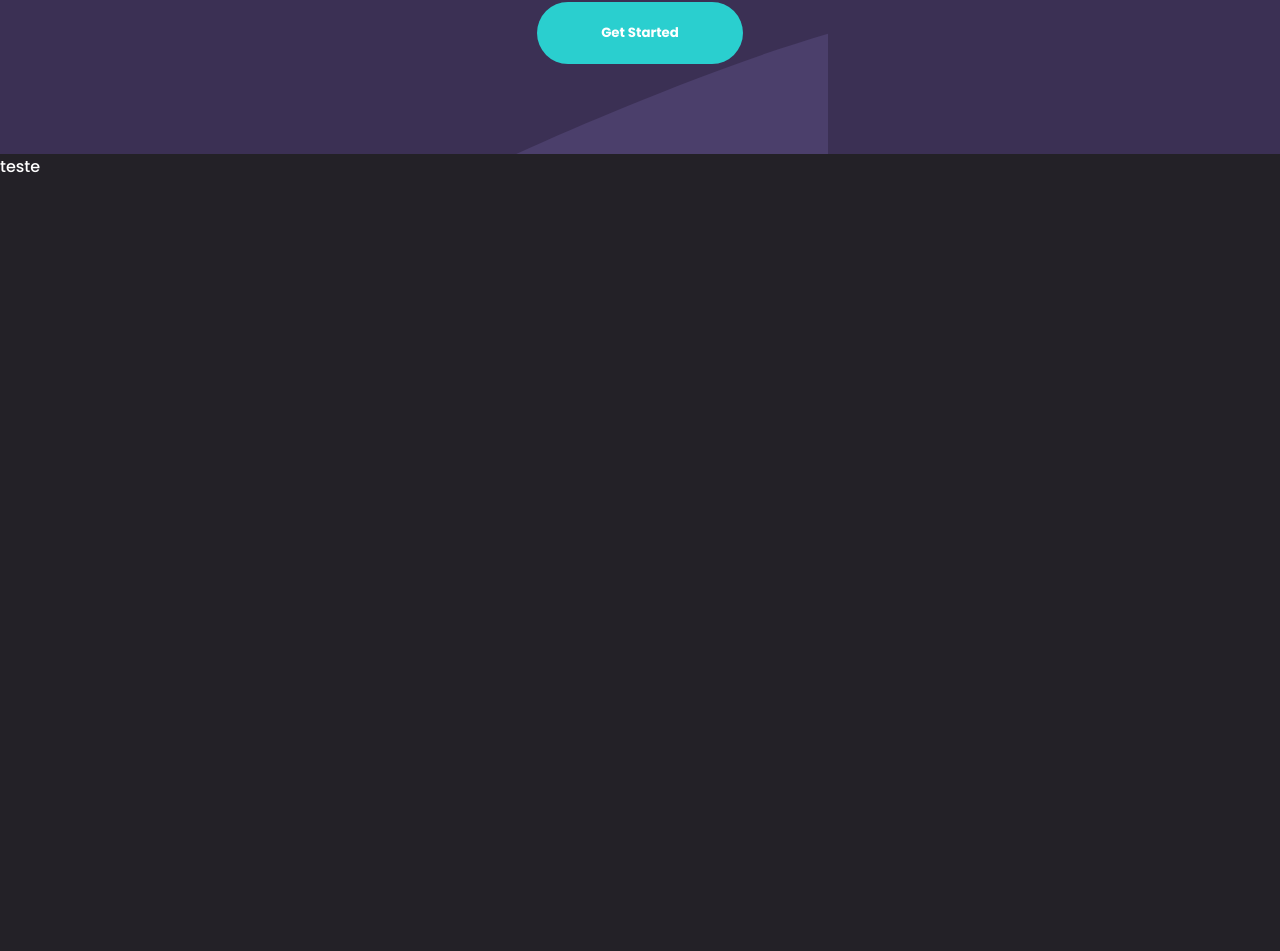
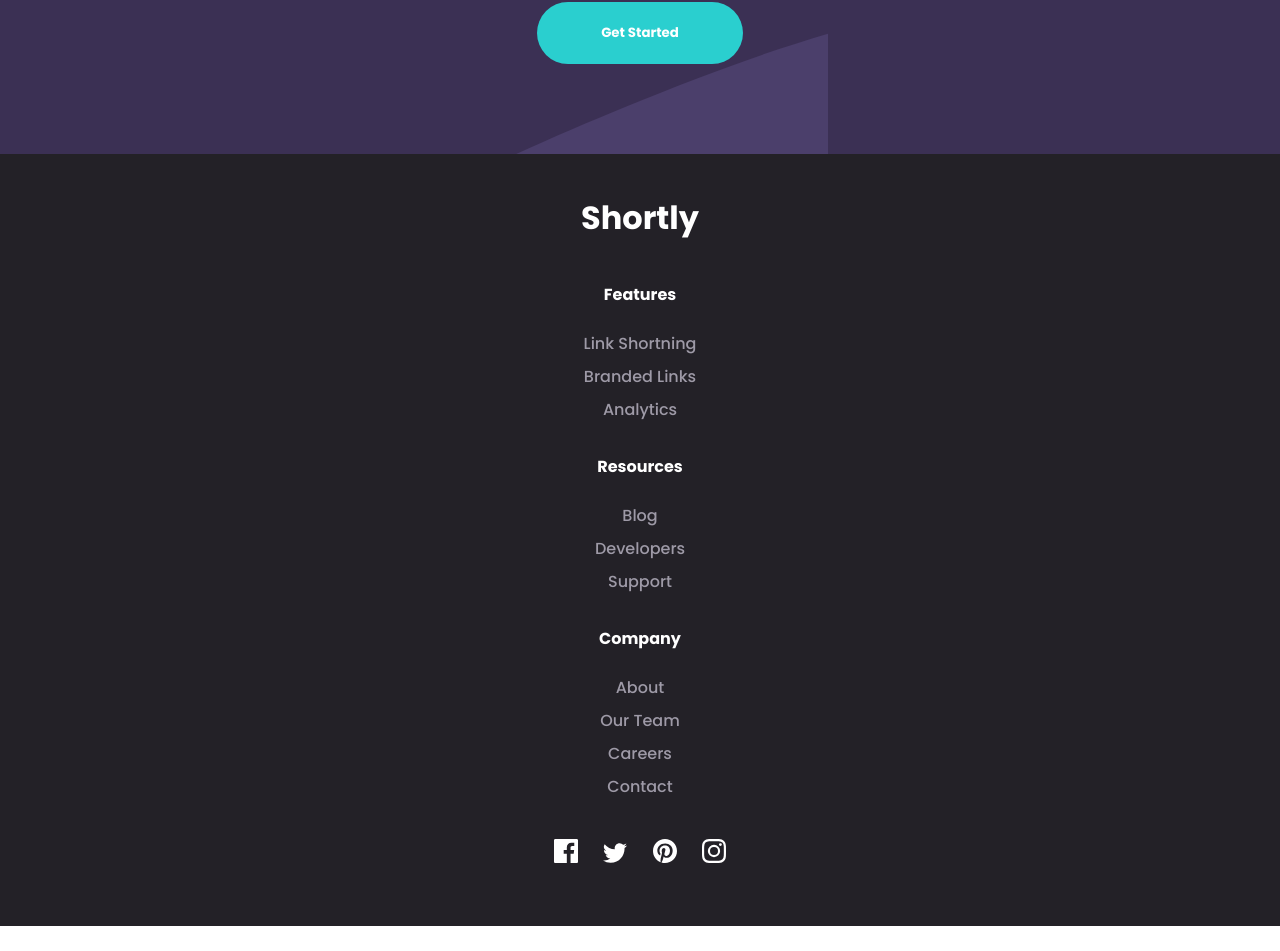
Before and after one commit to VictorKyHugo/shortner-react, a React (Create React App) app: page / in a window 1280 px wide. Shown: the part 2435-3386 px from the top of the page. After the commit the page ends 3361 px from the top, so only its background shows below. Built offline with nearby package versions, Linux system fonts and the light colour scheme.

Commit message:
footer section done

```diff
--- a/src/components/Footer/Footer.js
+++ b/src/components/Footer/Footer.js
@@ -1,13 +1,41 @@
 import './Footer.scss'
-// import facebook from '../../assets/images/icon-facebook.svg'
-// import instagram from '../../assets/images/icon-instagram.svg'
-// import twitter from '../../assets/images/icon-twitter.svg'
-// import pinterest from '../../assets/images/icon-pinterest.svg'
+import facebook from '../../assets/images/icon-facebook.svg'
+import instagram from '../../assets/images/icon-instagram.svg'
+import twitter from '../../assets/images/icon-twitter.svg'
+import pinterest from '../../assets/images/icon-pinterest.svg'
 
 function Footer() {
     return (
         <footer className="footer">
-            teste
+            <h1>Shortly</h1>
+
+            <div className="footer__links">
+                <span>Features</span>
+                <span>Link Shortning</span>
+                <span>Branded Links</span>
+                <span>Analytics</span>
+            </div>
+
+            <div className="footer__links">
+                <span>Resources</span>
+                <span>Blog</span>
+                <span>Developers</span>
+                <span>Support</span>
+            </div>
+
+            <div className="footer__links">
+                <span>Company</span>
+                <span>About</span>
+                <span>Our Team</span>
+                <span>Careers</span>
+                <span>Contact</span>
+            </div>
+            <div className="footer__social_media">
+                <img src={facebook} alt="facebook" />
+                <img src={twitter} alt="twitter" />
+                <img src={pinterest} alt="pinterest" />
+                <img src={instagram} alt="instagram" />
+            </div>
         </footer>
     )
 }
--- a/src/components/Footer/Footer.scss
+++ b/src/components/Footer/Footer.scss
@@ -1,7 +1,41 @@
 @use "../../styles/abstracts/colors";
 
 .footer{
-    height: 50rem;
     background: colors.$very-dark-violet;
     color: white;
+
+    text-align: center;
+
+    h1{
+        padding: 2.5rem 0;
+    }
+
+    &__social_media{
+        padding: 0.5rem 0 3.5rem;
+
+        img{
+            padding: 0 0.8rem;
+        }
+    }
+
+    &__links{
+
+        display: flex;
+        flex-direction: column;
+
+        padding-bottom: 1.5rem;
+
+        span{
+            padding-bottom: 0.5rem;
+            color: colors.$grayish-violet;
+        }
+
+        :first-child{
+            font-weight: 700;
+            padding-bottom: 1.5rem;
+            color: white;
+        }
+
+
+    }
 }
```
